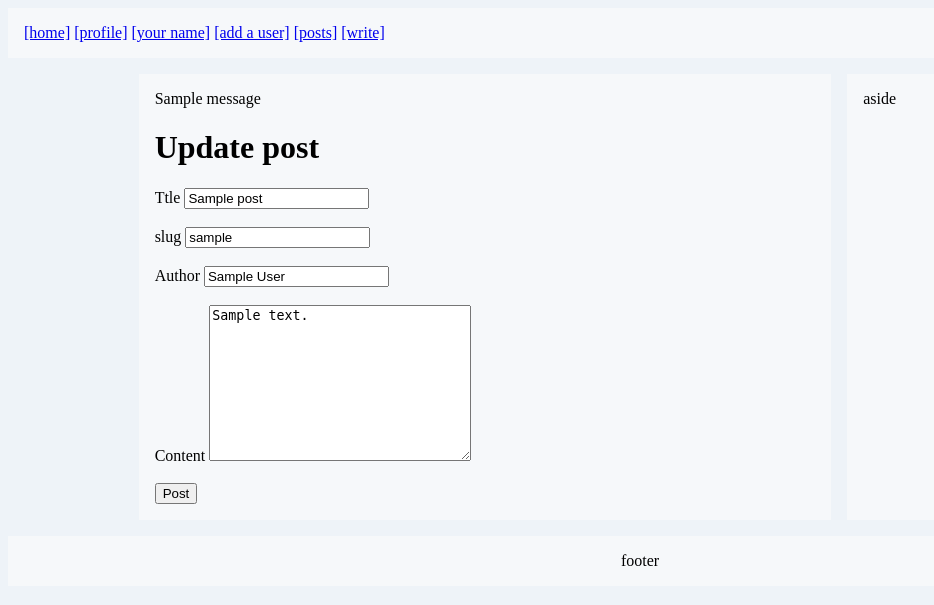
After one commit to ahmdsabbir/flaskblog, a Flask app: a page that uses templates/edit_post.html in a window 1280 px wide. The commit adds this page. Shown: the top 605 px of the page, without its empty margins (0-934 px from the left). Run offline with Flask 2, Linux system fonts and the light colour scheme; tables that the repository leaves empty hold one stand-in row (values such as "Sample post"); one stand-in notice (Sample message) is shown.

Commit message:
delete post ff21

```diff
--- a/app.py
+++ b/app.py
@@ -45,12 +45,12 @@ def posts():
     posts = Posts.query.order_by('date_posted')
     return render_template('posts.html', posts=posts)
 
-@app.route('/post/<slug>')
-def post_detail(slug):
+@app.route('/posts/<slug>')
+def post(slug):
     print(slug, flush=True)
     post = Posts.query.filter_by(slug=slug).first()
 
-    return render_template('detail_post.html', post=post)
+    return render_template('post.html', post=post)
 
 @app.route('/add-post', methods=['GET', 'POST'])
 def add_post():
@@ -73,6 +73,41 @@ def add_post():
 
     # redirect
     return render_template('add_post.html', form=form)
+
+@app.route('/post/edit/<slug>', methods=['GET', 'POST'])
+def edit(slug):
+    form = PostForm()
+    post_to_update = Posts.query.filter_by(slug=slug).first()
+    print(post_to_update.content, flush=True)
+    if request.method == 'POST':
+        post_to_update.title = request.form['title']
+        post_to_update.slug = request.form['slug']
+        post_to_update.author = request.form['author']
+        post_to_update.content = request.form['content']
+        try:
+            db.session.commit()
+            flash('Post updated')
+            return render_template('edit_post.html', form=form, post_to_update=post_to_update)
+        except:
+            flash('failed')
+            return render_template('edit_post.html', form=form, post_to_update=post_to_update)
+    else:
+        return render_template('edit_post.html', form=form, post_to_update=post_to_update)
+
+@app.route('/posts/delete/<slug>')
+def delete_post(slug):
+    print('asldfkasdlfk asdflk asdflkasdj flasd', flush=True)
+    post_to_delete = Posts.query.filter_by(slug=slug).first()
+    print('hjtryjrtyjrtyjrtyj rtyj', flush=True)
+    try:
+        db.session.delete(post_to_delete)
+        db.session.commit()
+        flash('Post deleted')
+        posts = Posts.query.order_by('date_posted')
+        return render_template('posts.html', posts=post)
+    except:
+        flash('Could not delete')
+        return render_template('posts.html', posts=posts)
 
 @app.route('/date')
 def get_current_date():
--- /dev/null
+++ b/templates/edit_post.html
@@ -0,0 +1,28 @@
+{% extends 'base.html' %}
+
+{% block title %}Update post{% endblock %}
+
+{% block content %}
+
+    {% for message in get_flashed_messages() %}
+        {{ message }}
+    {% endfor %}
+
+
+    <h1>Update post</h1>
+    <form method="POST">
+        {{ form.hidden_tag() }}
+        {{ form.title.label}}
+        {{ form.title(value=post_to_update.title) }} <br><br>
+        {{ form.slug.label}}
+        {{ form.slug(value=post_to_update.slug) }}<br><br>
+        {{ form.author.label}}
+        {{ form.author(value=post_to_update.author) }}<br><br>
+        {{ form.content.label}}
+        <textarea name="content" id="content" cols="30" rows="10">{{ post_to_update.content }}</textarea> <br><br>
+        {{ form.submit() }}
+
+    </form>
+
+
+{% endblock %}
--- a/templates/detail_post.html
+++ b/templates/post.html
@@ -13,7 +13,7 @@
         </small>
         <hr>
         <p>
-            {{ post.content }}
+            {{ post.content|safe }}
         </p>
     </div>
     <a href="{{ url_for('posts') }}">[go back]</a>
--- a/templates/posts.html
+++ b/templates/posts.html
@@ -20,9 +20,11 @@
             </small>
             <hr>
             <p>
-                {{ post.content }}
+                {{ post.content|safe }}
             </p>
-            <a href="{{ url_for('post_detail', slug=post.slug) }}">read</a>
+            <a href="{{ url_for('post', slug=post.slug) }}">read</a>
+            <a href="{{ url_for('edit', slug=post.slug) }}">edit</a>
+            <a href="{{ url_for('delete_post', slug=post.slug) }}">delete</a>
         </div>
 
     {% endfor %}
```
